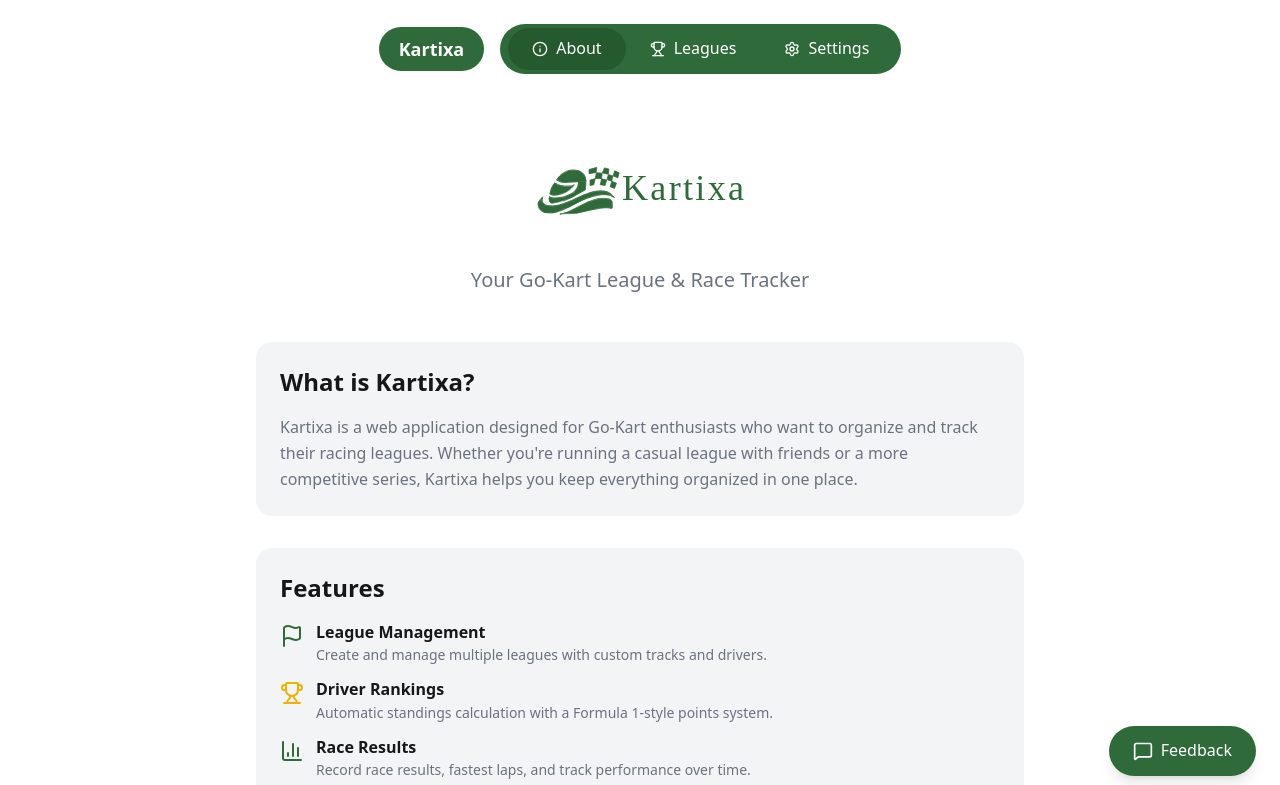
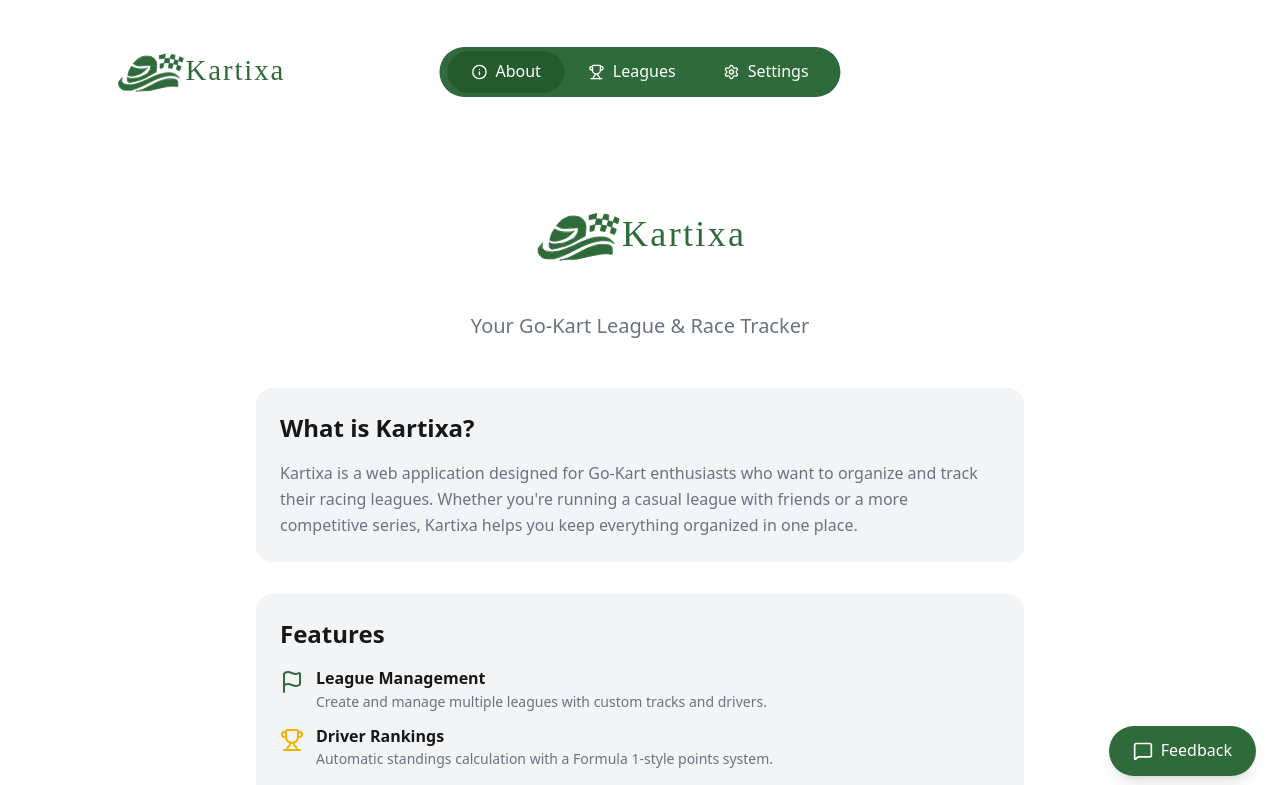
Before and after one commit to olisebz/kartixa, a Next.js app: page /about in a window 1280 px wide. Shown: the top 785 px of the page. Built offline with nearby package versions, Linux system fonts and the light colour scheme.

Commit message:
feat: update Navbar component layout and logo implementation for improved navigation experience

```diff
--- a/src/components/Navbar.tsx
+++ b/src/components/Navbar.tsx
@@ -1,6 +1,7 @@
 "use client";
 
 import Link from "next/link";
+import Image from "next/image";
 import { usePathname } from "next/navigation";
 import { Info, Trophy, Settings } from "lucide-react";
 import { useLocale } from "@/LocaleContext";
@@ -24,19 +25,26 @@ export default function Navbar() {
 
   return (
     <nav
-      className="flex items-center justify-center gap-4 py-6"
+      className="relative flex items-center py-6"
       aria-label="Main navigation"
     >
-      {/* Logo Badge */}
+      {/* Logo */}
       <Link
         href="/"
-        className="bg-[var(--color-primary)] text-white px-5 py-2 rounded-full font-semibold text-lg hover:bg-[var(--color-primary-hover)] transition-colors"
+        className="hover:opacity-80 transition-opacity"
         aria-label="Kartixa Home"
       >
-        Kartixa
+        <Image
+          src="/Kartixa.svg"
+          alt="Kartixa"
+          width={240}
+          height={77}
+          priority
+        />
       </Link>
 
-      {/* Navigation Pills */}
+      {/* Navigation Pills - Absolutely centered */}
+      <div className="absolute left-1/2 transform -translate-x-1/2">
         <div className="flex items-center bg-[var(--color-primary)] rounded-full px-2 py-1">
           {navLinks.map((link) => {
             const Icon = link.icon;
@@ -57,6 +65,7 @@ export default function Navbar() {
             );
           })}
         </div>
+      </div>
     </nav>
   );
 }
```
Lines whose indentation alone changed are shown as unchanged.
